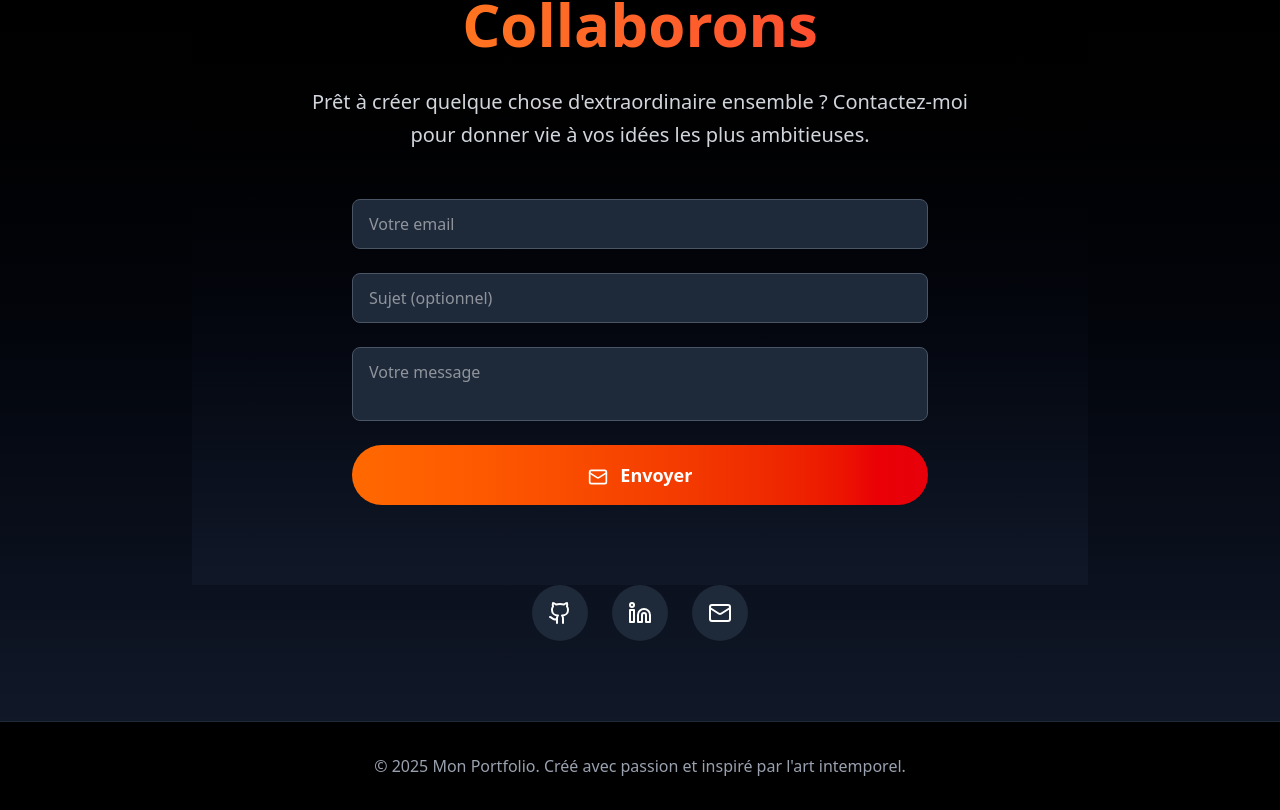
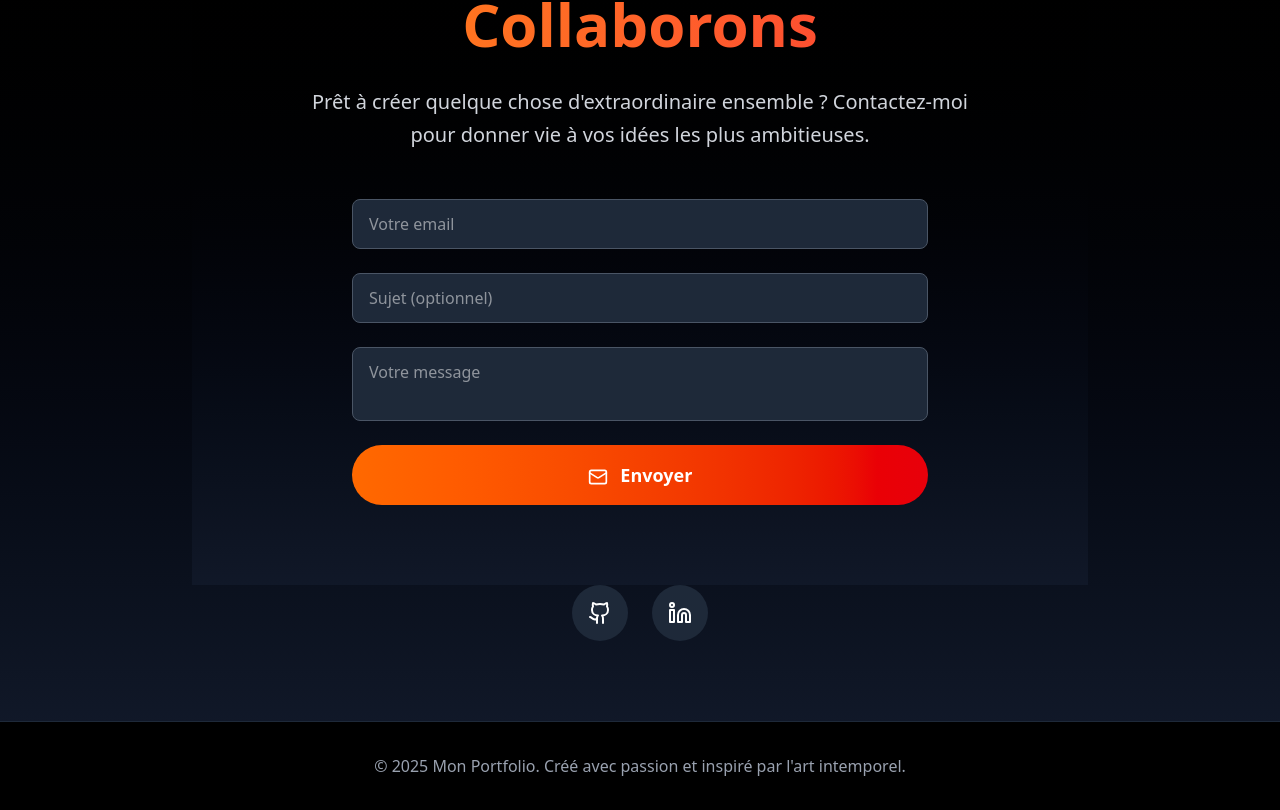
Before and after one commit to dadal560/portfolio-react, a React (Vite) app in the folder frontend/: page / in a window 1280 px wide. Shown: the part 2367-3177 px from the top of the page. Built offline with nearby package versions, Linux system fonts and the light colour scheme.

Commit message:
correction du lien github

```diff
--- a/frontend/src/Portfolio.tsx
+++ b/frontend/src/Portfolio.tsx
@@ -473,14 +473,11 @@ const Portfolio = () => {
 
           {/* Social Links */}
           <div className="flex justify-center gap-6">
-            <a href="https://github.com" className="p-4 bg-gray-800 rounded-full hover:bg-orange-500 transition-colors duration-300 hover:scale-110">
+            <a href="https://github.com/dadal560" className="p-4 bg-gray-800 rounded-full hover:bg-orange-500 transition-colors duration-300 hover:scale-110">
               <Github className="w-6 h-6" />
             </a>
             <a href="https://linkedin.com" className="p-4 bg-gray-800 rounded-full hover:bg-orange-500 transition-colors duration-300 hover:scale-110">
               <Linkedin className="w-6 h-6" />
-            </a>
-            <a href="mailto:contact@monportfolio.com" className="p-4 bg-gray-800 rounded-full hover:bg-orange-500 transition-colors duration-300 hover:scale-110">
-              <Mail className="w-6 h-6" />
             </a>
           </div>
         </div>
```
